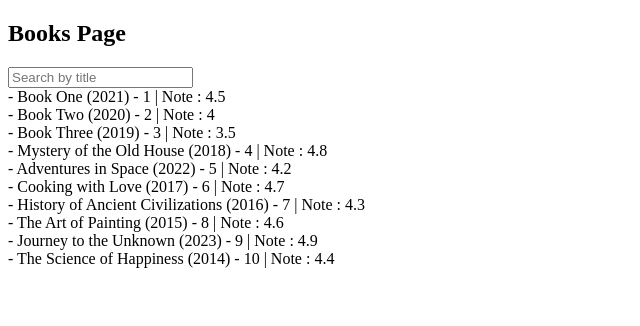
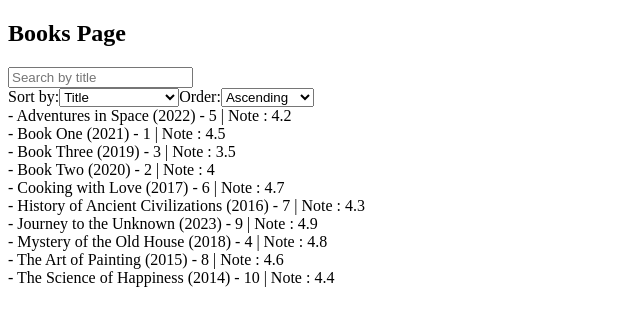
Before and after one commit to florianVit/TechnoWebProjet24-25, a Next.js app in the folder exam-m1/m1-site/: page /books in a window 1280 px wide. Shown: the top 326 px of the page, without its empty margins (0-640 px from the left). Built offline with nearby package versions, Linux system fonts and the light colour scheme.

Commit message:
système de trie des livres

```diff
--- a/exam-m1/m1-site/src/app/books/page.tsx
+++ b/exam-m1/m1-site/src/app/books/page.tsx
@@ -4,10 +4,13 @@ import { useState, useEffect, ChangeEvent } from "react";
 import { BookModel } from "../models/BookModel";
 import { BookCard } from "../components/BookCard";
 import { SearchBarBook } from "../components/SearchBarBook";
+import { SortBarBook } from "../components/SortBarBook";
 
 export default function Books() {
   const [books, setBooks] = useState<BookModel[]>([]);
   const [searchTerm, setSearchTerm] = useState<string>('');
+  const [sortCriteria, setSortCriteria] = useState<string>('title');
+  const [sortOrder, setSortOrder] = useState<string>('asc');
 
   // Récupère les livres depuis l'API
   const loadBooks = () => {
@@ -45,16 +48,56 @@ export default function Books() {
     setSearchTerm(event.target.value);
   };
 
+  // Gère le changement de critère de tri
+  const handleSortCriteriaChange = (event: ChangeEvent<HTMLSelectElement>) => {
+    setSortCriteria(event.target.value);
+  };
+
+  // Gère le changement d'ordre de tri
+  const handleSortOrderChange = (event: ChangeEvent<HTMLSelectElement>) => {
+    setSortOrder(event.target.value);
+  };
+
   // Filtre les livres en fonction du terme de recherche
   const filteredBooks = books.filter(book =>
     book.title.toLowerCase().includes(searchTerm.toLowerCase())
   );
 
+  // Trie les livres en fonction du critère et de l'ordre de tri
+  const sortedBooks = filteredBooks.sort((a, b) => {
+    if (sortCriteria === 'title') {
+      if (sortOrder === 'asc') {
+        return a.title.localeCompare(b.title);
+      } else {
+        return b.title.localeCompare(a.title);
+      }
+    } else if (sortCriteria === 'publicationDate') {
+      if (sortOrder === 'asc') {
+        return a.publicationDate - b.publicationDate;
+      } else {
+        return b.publicationDate - a.publicationDate;
+      }
+    } else if (sortCriteria === 'note') {
+      if (sortOrder === 'asc') {
+        return a.note - b.note;
+      } else {
+        return b.note - a.note;
+      }
+    }
+    return 0;
+  });
+
   return (
     <div>
       <h2>Books Page</h2>
       <SearchBarBook searchTerm={searchTerm} onSearchChange={handleSearchChange} />
-      {filteredBooks.map((book) => <BookCard key={book.id} book={book} />)}
+      <SortBarBook
+        sortCriteria={sortCriteria}
+        sortOrder={sortOrder}
+        onSortCriteriaChange={handleSortCriteriaChange}
+        onSortOrderChange={handleSortOrderChange}
+      />
+      {sortedBooks.map((book) => <BookCard key={book.id} book={book} />)}
     </div>
   );
 }
--- /dev/null
+++ b/exam-m1/m1-site/src/app/components/SortBarBook.tsx
@@ -0,0 +1,30 @@
+import {FC, ChangeEvent} from 'react';
+
+type Props = {
+  sortCriteria: string;
+  sortOrder: string;
+  onSortCriteriaChange: (event: ChangeEvent<HTMLSelectElement>) => void;
+  onSortOrderChange: (event: ChangeEvent<HTMLSelectElement>) => void;
+}
+
+export const SortBarBook: FC<Props> = ({ sortCriteria, sortOrder, onSortCriteriaChange, onSortOrderChange }) => {
+  return (
+    <div>
+      <label>
+        Sort by:
+        <select value={sortCriteria} onChange={onSortCriteriaChange}>
+          <option value="title">Title</option>
+          <option value="publicationDate">Publication Date</option>
+          <option value="note">Note</option>
+        </select>
+      </label>
+      <label>
+        Order:
+        <select value={sortOrder} onChange={onSortOrderChange}>
+          <option value="asc">Ascending</option>
+          <option value="desc">Descending</option>
+        </select>
+      </label>
+    </div>
+  );
+};
```
